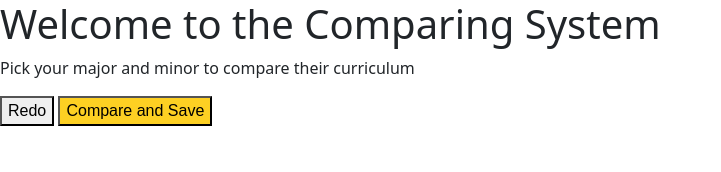
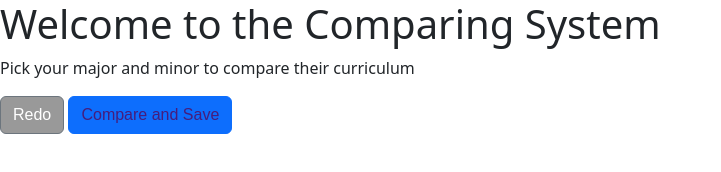
Before and after one commit to OliStew/TigerPlan, a plain HTML site: page comparindex.html in a window 1280 px wide. Shown: the whole page, without its empty margins (0-721 px from the left). Drawn offline with nearby package versions, Linux system fonts and the light colour scheme.

Commit message:
HMTL change (2): style and buttons

```diff
--- a/comparestyle.css
+++ b/comparestyle.css
@@ -1,6 +1,6 @@
 
 body{
-    background-color: white;
+    background-color: rgb(255, 255, 255);
 }
 
 head{
--- a/comparindex.html
+++ b/comparindex.html
@@ -12,7 +12,7 @@
             <h1>Welcome to the Comparing System</h1>
             <p> Pick your major and minor to compare their curriculum</p>
             <script src="https://cdn.jsdelivr.net/npm/bootstrap@5.3.8/dist/js/bootstrap.bundle.min.js" integrity="sha384-FKyoEForCGlyvwx9Hj09JcYn3nv7wiPVlz7YYwJrWVcXK/BmnVDxM+D2scQbITxI" crossorigin="anonymous"></script>
-            <button style="text-align: left;background-color: #9999 black; font-family: Arial; Times; serif; font-size: medium;"> Redo </button>
-            <button style="text-align: right; background-color: #fdd023; color: black; font-family: Arial; Times, serif; font-size: medium;"> Compare and Save </button>
+            <button class="btn btn-secondary" style="background-color: #999999; font-family: Arial, Times, serif; font-size: medium;">Redo</button>  <!--Redo button-->
+            <button class="btn btn-primary" style="color: #461d7c; font-family: Arial, Times, serif; font-size: medium;">Compare and Save</button> <!--Compare and Save button-->
         </body>
 </html>
```
